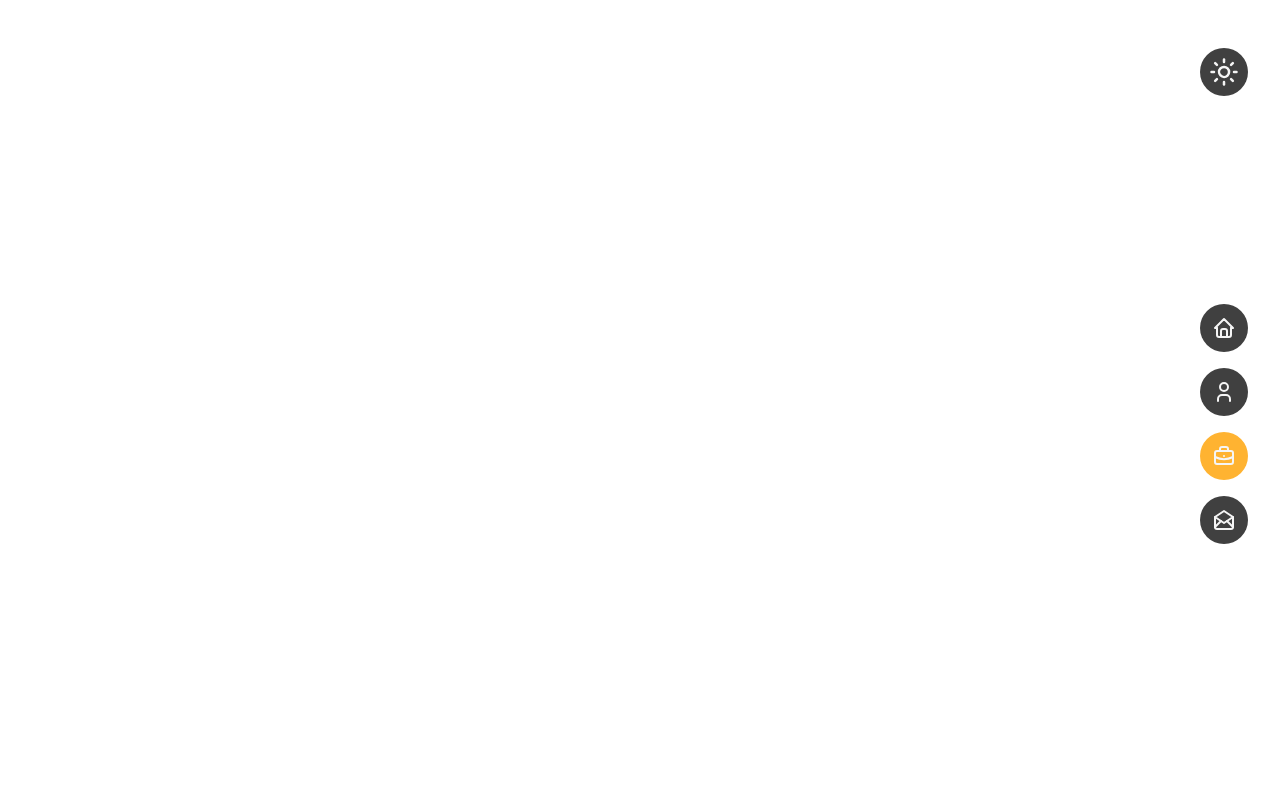
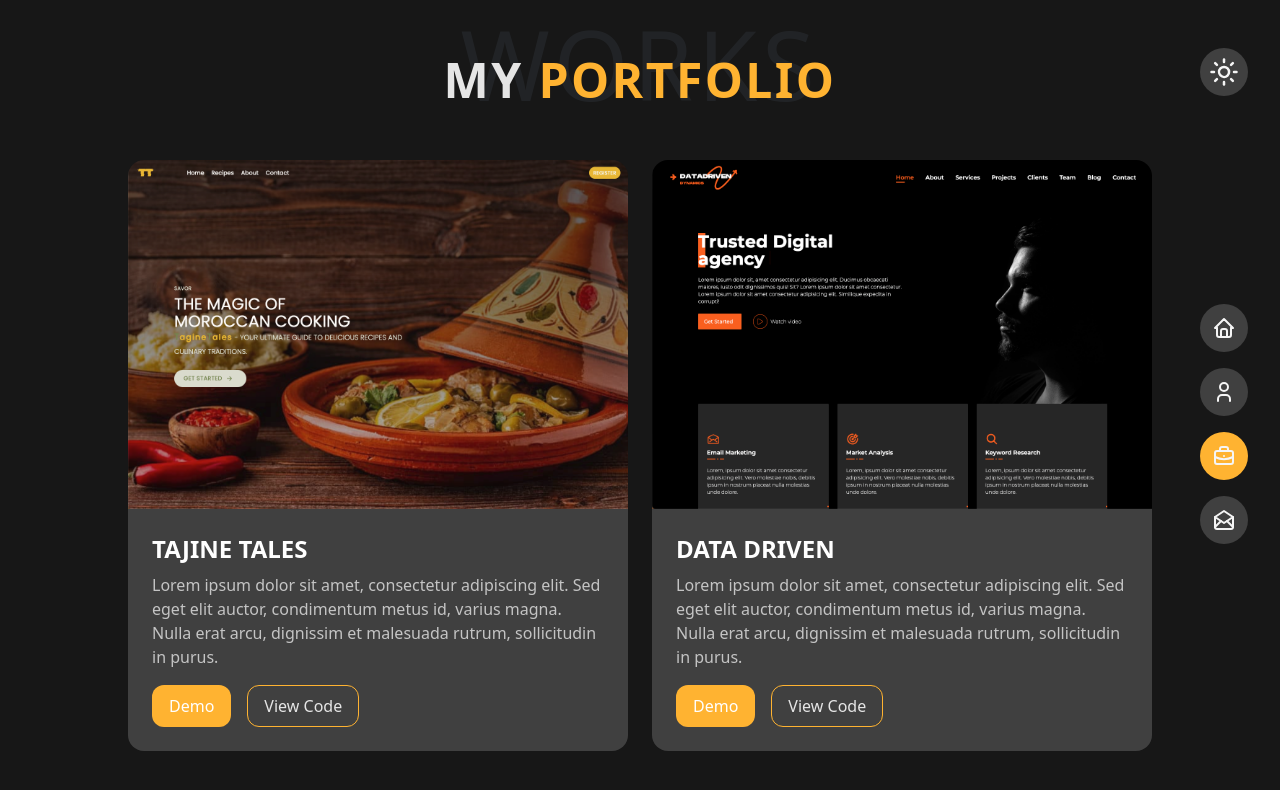
Before and after one commit to zakariabouacherah/portfolio, a React (Vite) app: page / in a window 1280 px wide. Both pictures are taken after a click on the element "PORTFOLIO". Shown: the top 790 px of the page. Built offline with nearby package versions, Linux system fonts and the light colour scheme.

Commit message:
portfolio section

```diff
--- /dev/null
+++ b/src/components/WorkItem.jsx
@@ -0,0 +1,41 @@
+import React from "react";
+
+const WorkItem = ({ imgPath, name, descreption, demoLink, repoLink }) => {
+  return (
+    <div className="relative group w-[500px] rounded-2xl overflow-hidden">
+      <div className="w-full h-full relative overflow-hidden">
+        <img
+          src={imgPath}
+          alt={name}
+          className="relative w-full h-full object-cover group-hover:scale-105 transition-all duration-100 ease-in"
+        />
+      </div>
+      <div className="p-6 bg-neutral-200 dark:bg-neutral-700">
+        <div className="text-2xl font-bold mb-2 uppercase text-dark dark:text-white">
+          {name}
+        </div>
+        <div className="text-base font-light opacity-80 mb-4">
+          {descreption}
+        </div>
+        <div className="flex items-center gap-4">
+          <a
+            href={demoLink}
+            target="_blank"
+            className="py-2 px-4 bg-primary text-white rounded-xl hover:bg-primary1 border-[1px] border-transparent cursor-pointer"
+          >
+            Demo
+          </a>
+          <a
+            href={repoLink}
+            target="_blank"
+            className="py-2 px-4 border-primary border-[1px] rounded-xl hover:bg-primary hover:text-white"
+          >
+            View Code
+          </a>
+        </div>
+      </div>
+    </div>
+  );
+};
+
+export default WorkItem;
--- a/src/layout/Layout.jsx
+++ b/src/layout/Layout.jsx
@@ -2,6 +2,7 @@ import React, { useEffect, useState } from "react";
 import Navigation from "./Navigation";
 import Hero from "../sections/Hero";
 import About from "../sections/About";
+import Portfolio from "../sections/Portfolio";
 
 const Layout = () => {
   const [darkMode, setDarkMode] = useState(true);
@@ -29,6 +30,7 @@ const Layout = () => {
         </div>
         {activeSection === "hero" && <Hero />}
         {activeSection === "about" && <About />}
+        {activeSection === "portfolio" && <Portfolio />}
       </div>
     </div>
   );
--- /dev/null
+++ b/src/sections/Portfolio.jsx
@@ -0,0 +1,32 @@
+import React from "react";
+import Heading from "../components/Heading";
+import WorkItem from "../components/WorkItem";
+import Tajin from "../assets/tajinetales.png";
+import DataDriven from "../assets/datadriven.png";
+
+const Portfolio = () => {
+  return (
+    <section className="w-full min-h-screen flex items-center flex-col ">
+      <div className="w-full flex items-center justify-center py-14">
+        <Heading title="My" subTitle="works" highlighted="portfolio" />
+      </div>
+      <div className="flex items-center justify-center gap-6 px-20 max-w-7xl">
+        <WorkItem
+          imgPath={Tajin}
+          name="Tajine Tales"
+          repoLink={"https://github.com/zakariabouacherah/tajine-tales"}
+          descreption="Lorem ipsum dolor sit amet, consectetur adipiscing elit. Sed eget elit auctor, condimentum metus id, varius magna. Nulla erat arcu, dignissim et malesuada rutrum, sollicitudin in purus."
+        />
+        <WorkItem
+          imgPath={DataDriven}
+          name="Data Driven"
+          demoLink={"https://data-driven.onrender.com/"}
+          repoLink={"https://github.com/zakariabouacherah/digital-agency"}
+          descreption="Lorem ipsum dolor sit amet, consectetur adipiscing elit. Sed eget elit auctor, condimentum metus id, varius magna. Nulla erat arcu, dignissim et malesuada rutrum, sollicitudin in purus."
+        />
+      </div>
+    </section>
+  );
+};
+
+export default Portfolio;
--- a/tailwind.config.js
+++ b/tailwind.config.js
@@ -5,6 +5,7 @@ export default {
     extend: {
       colors: {
         primary: "#ffb331",
+        primary1: "#f8b02c",
         bgprimary: "#ffb33155",
       },
     },
```
Also changed, not shown: src/assets/datadriven.png (added), src/assets/tajinetales.png (added).
